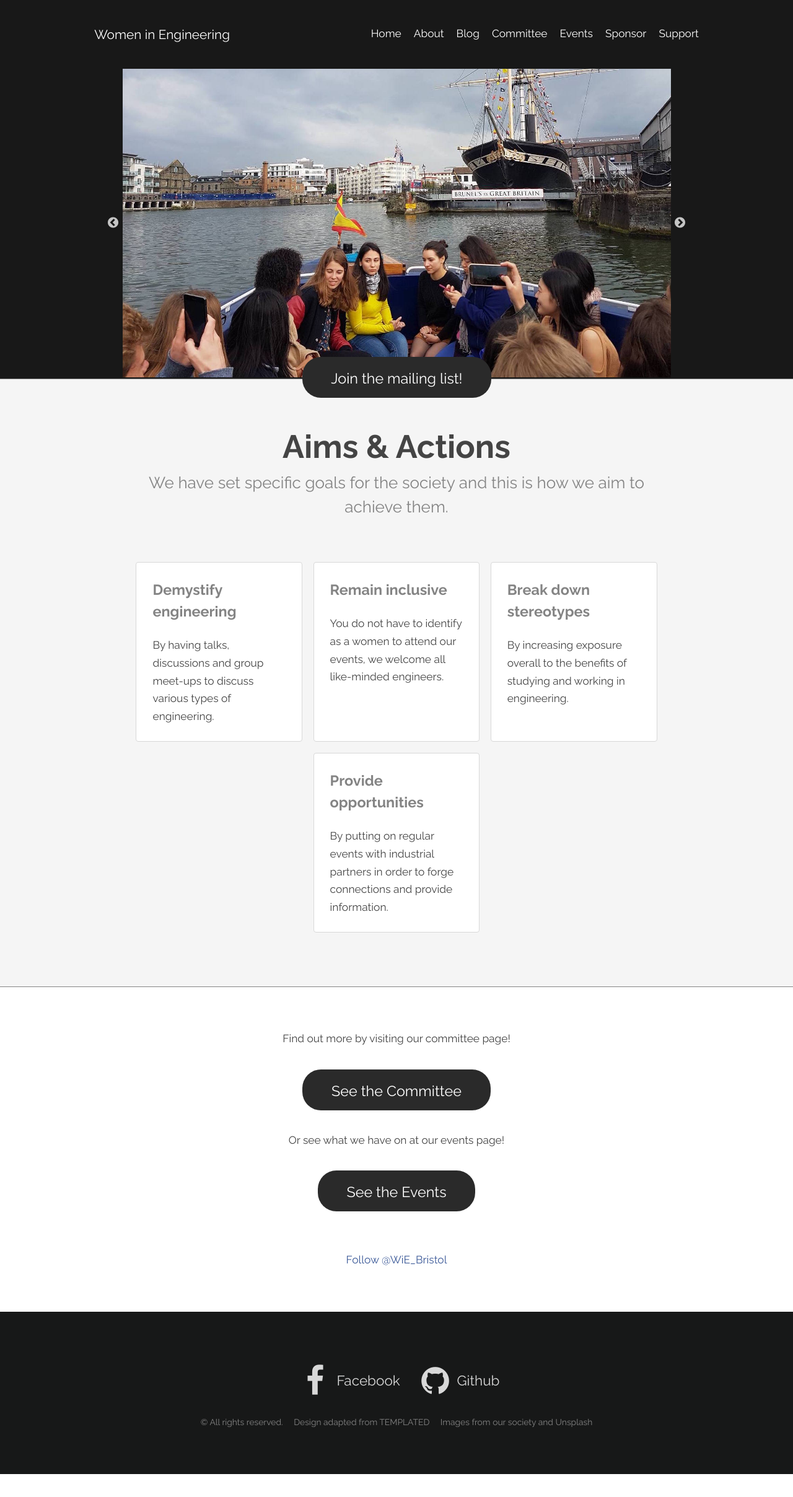
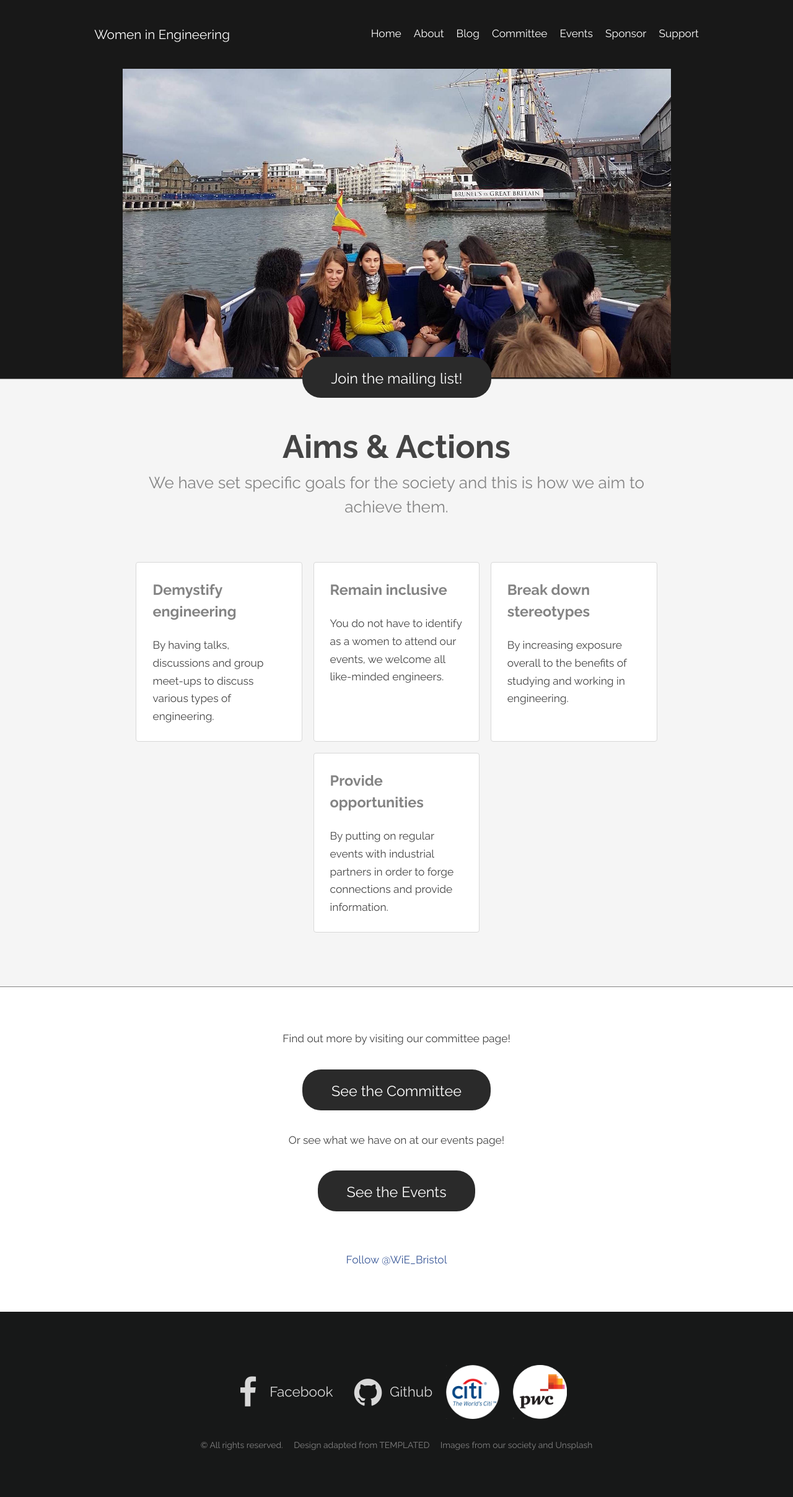
Before and after one commit to aatina/wiebristol.github.io, a Jekyll site: the page built from index.md, in a window 1280 px wide. Shown: the whole page at 62% size. Built offline with Jekyll 4.4.1, drawn with Linux system fonts in a browser that asks for light colours; nearby versions of some CDN libraries; comment, search, counter and statistics services are not loaded; before the commit the page ends 2379 px from its top, so only the background shows below that.

Commit message:
Removed carousel arrows to prevent horizontal scrolling on mobile; added sponsors + link in footer.

```diff
--- a/_includes/footer.html
+++ b/_includes/footer.html
@@ -18,6 +18,16 @@
         {% include icon-twitter username=site.twitter_username %}
       </li>
       {% endif %}
+      <li>
+        <div class = "sponsor">
+          <a href = "http://www.citigroup.com/citi/"><img src="/images/citi.png"></a>
+        </div>
+      </li>
+      <li>
+        <div class = "sponsor">
+          <a href = "http://www.pwc.co.uk"><img src="/images/pwc.png"></a>
+        </div>
+      </li>
     </ul>
 
     <ul class="copyright">
--- a/_includes/page_banner.html
+++ b/_includes/page_banner.html
@@ -10,7 +10,7 @@
         $(document).ready(function(){
           $('.carousel').slick({
             infinite: true,
-            arrows: true,
+            arrows: false,
             autoplay: true,
             autoplaySpeed: 2500
           });
--- a/_sass/_style.scss
+++ b/_sass/_style.scss
@@ -543,9 +543,6 @@ header.main {
       height: 100%;
       width: 100%;
 
-      .slick-prev:before, .slick-next:before {
-        color:white !important;
-      }
       .carousel {
         display: block;
         margin: 0 auto;
@@ -857,4 +854,9 @@ footer {
       color: $grey-color;
     }
   }
+
+  .sponsor{
+    height: 5em;
+    width: 5em;
+  }
 }
```
Also changed, not shown: images/citi.jpg (added), images/citi.png (added), images/pwc.jpg (added), images/pwc.png (added).
